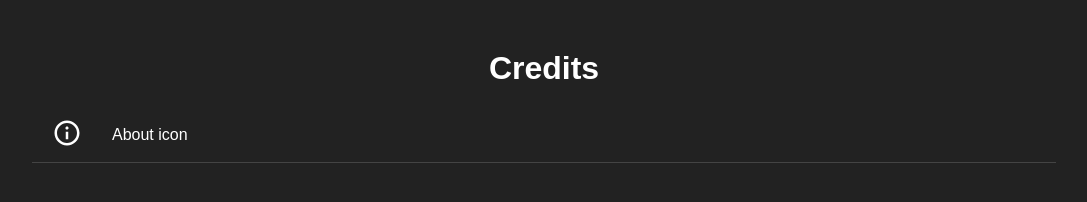
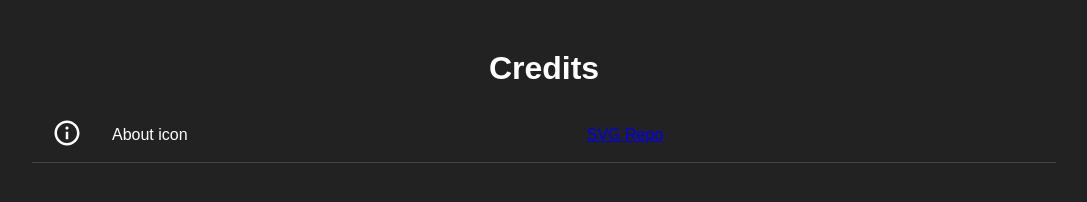
Before and after one commit to Lewis-Coding/CubeSolver-Credits, a plain HTML site: page index.html in a window 1280 px wide. Shown: the whole page, without its empty margins (96-1183 px from the left). Drawn offline with Linux system fonts and the light colour scheme.

Commit message:
added hyperlink

```diff
--- a/index.html
+++ b/index.html
@@ -50,6 +50,7 @@
             <tr>
                 <td><img src="icons/about.svg" alt="User Icon" style="width: 30px; height: 30px;"></td>
                 <td>About icon</td>
+                <td><a href="https://www.svgrepo.com/svg/458545/back">SVG Repo</a></td>
             </tr>
         </table>
     </div>
```
